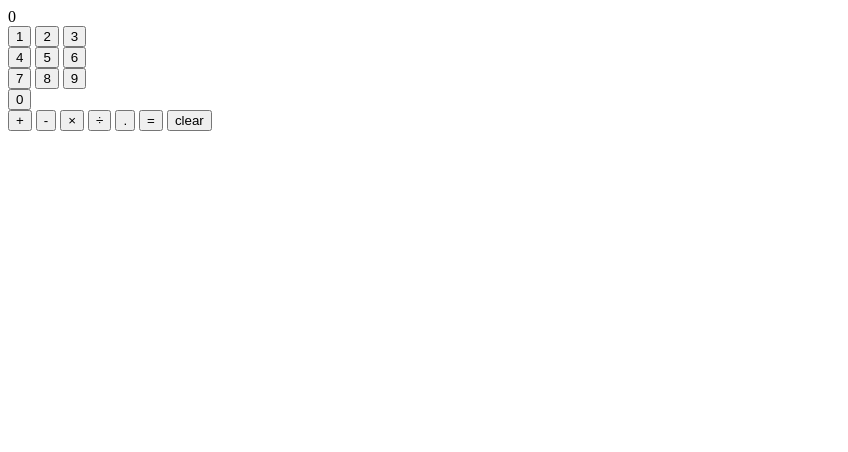
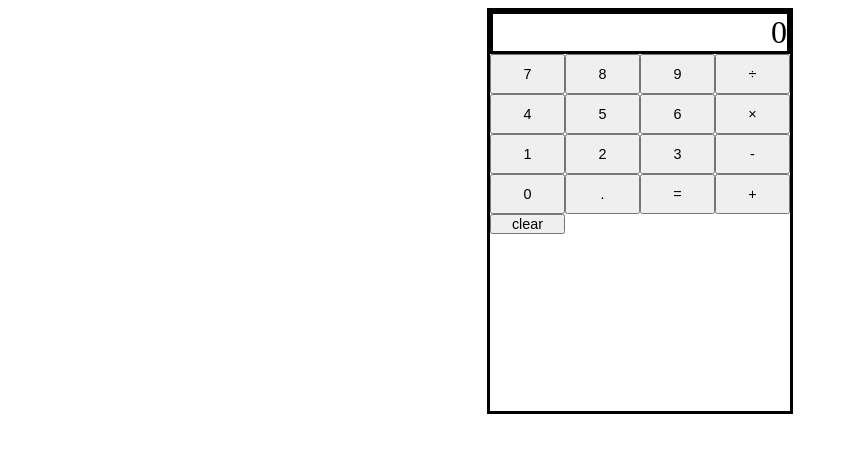
Before and after one commit to bdang003/Calculator, a plain HTML site: page index.html in a window 1280 px wide. Both pictures are taken after a click on the button "clear". Shown: the whole page, without its empty margins (0-848 px from the left). Drawn offline with Linux system fonts and the light colour scheme.

Commit message:
began css. Modified html arragement to fit the style of a traditional calculator. Currently fixing: issue with input values.length>17 digits

```diff
--- a/index.css
+++ b/index.css
@@ -0,0 +1,29 @@
+#calculatorBody{
+    width: 300px;
+    height: 400px;
+    margin: auto;
+    border: solid;
+}
+
+#display{
+    width: 98%;
+    margin: auto;
+    border: solid;
+    text-align: right;
+    font-size: 2em;
+}
+
+.row{
+    display: flex;
+    height: 40px;
+    width: 100%;
+    height:
+}
+
+.calcButton{
+    height: 100%;
+    width: 25%;
+    margin: 0;
+    padding: 0;
+    font-size: 90%;
+}
--- a/index.html
+++ b/index.html
@@ -1,38 +1,41 @@
 <!DOCTYPE html>
 <html>
 
-<head></head>
+<head>
+    <link href="index.css" rel="stylesheet">
+</head>
 
 <body>
     <div id='calculatorBody'>
         <div id="display">0</div>
         <div id='inputs'>
             <div id='inputNumbers'>
-                <div>
-                    <button class='number'>1</button>
-                    <button class='number'>2</button>
-                    <button class='number'>3</button>
+                <div class='row'>
+                    <button class='number calcButton'>7</button>
+                    <button class='number calcButton'>8</button>
+                    <button class='number calcButton'>9</button>
+                    <button class='operator calcButton'>÷</button>
                 </div>
-                <div>
-                    <button class='number'>4</button>
-                    <button class='number'>5</button>
-                    <button class='number'>6</button>
+                <div class='row'>
+                    <button class='number calcButton'>4</button>
+                    <button class='number calcButton'>5</button>
+                    <button class='number calcButton'>6</button>
+                    <button class='operator calcButton'>×</button>
                 </div>
-                <div>
-                    <button class='number'>7</button>
-                    <button class='number'>8</button>
-                    <button class='number'>9</button>
+                <div class='row'>
+                    <button class='number calcButton'>1</button>
+                    <button class='number calcButton'>2</button>
+                    <button class='number calcButton'>3</button>
+                    <button class='operator calcButton'>-</button>
                 </div>
-                    <button class='number'>0</button>
-            </div>
+                <div class ='row'>
+                    <button class='number calcButton'>0</button>
+                    <button class='number calcButton'>.</button>
+                    <button class='operator calcButton'>=</button>
+                    <button class='operator calcButton'>+</button>
+                </div>
             <div id='inputOperators'>
-                <button class='operator'>+</button>
-                <button class='operator'>-</button>
-                <button class='operator'>×</button>
-                <button class='operator'>÷</button>
-                <button class='number'>.</button>
-                <button class='operator'>=</button>
-                <button class='operator'>clear</button>
+                <button class='operator calcButton'>clear</button>
             </div>
         </div>
     </div>
--- a/script.js
+++ b/script.js
@@ -2,27 +2,27 @@ const display = document.querySelector('#display');
 const numbers = Array.from(document.querySelectorAll('.number'));
 const operators = Array.from(document.querySelectorAll('.operator'));
 numbers.forEach(element => element.addEventListener('click', enterNumber));
-operators.forEach(element => element.addEventListener('click',calculate));
+operators.forEach(element => element.addEventListener('click',operate));
 
-let currentInputValue = 0;
-let storedInputValue = 0;
+let storedInputValue = '';
+let currentInputValue = '';
 let storedOperator = '';
 let decimalUsed = false;
 
 
-function calculate(){
+function operate(){
     if(this.innerHTML=='clear'){
         reset();
         updateDisplay(currentInputValue);
     }
     else{
-        operator = this.innerHTML;
-        operate(storedInputValue, Number(currentInputValue), operator);
+        let operator = this.innerHTML;
+        calculate(storedInputValue, Number(currentInputValue), operator);
     }
     decimalUsed = false; //if an operator is used, currentInputValue gets a reset
 }
 
-function operate(prevVal, currentVal, operator){
+function calculate(prevVal, currentVal, operator){
     if(operator!='='){ //does operation for +,-,×, and ÷. storedOperator allows for consecutive operations to be used
         if(!storedOperator){  //if this is the first operation used, it stores it for later use in case next action is another operation
             switch(operator){
@@ -55,12 +55,13 @@ function operate(prevVal, currentVal, operator){
         updateDisplay(storedInputValue);
     }
     else if(operator=='='){ //method for when operator is an '='
-        operate(Number(storedInputValue),Number(currentInputValue),storedOperator); //takes stored info and excutes
+        calculate(Number(storedInputValue),Number(currentInputValue),storedOperator); //takes stored info and excutes
         reset(); //resets storedInputValue, storedOperator, currentInputValue, and decimal used
     }
 }
 
 function enterNumber(){ //changes currentInputValue based on user input (accounts for decimal as well)
+    if(currentInputValue.length<20){
         if(currentInputValue == '0' && this.innerHTML != '.'){ //for first numerical value inputted
             currentInputValue = this.innerHTML;
         }
@@ -70,10 +71,11 @@ function enterNumber(){ //changes currentInputValue based on user input (account
         }
         updateDisplay(currentInputValue);
     }
+}
 
 function reset(){ //resets all global variables to default
-    storedInputValue = 0;
-    currentInputValue = 0;
+    storedInputValue = '';
+    currentInputValue = '';
     storedOperator = '';
     decimalUsed = false;
 }
@@ -81,5 +83,5 @@ function reset(){ //resets all global variables to default
 function updateDisplay(num){ //changes display on calculator
     display.innerHTML=num;
     if(!num){ display.innerHTML = '0'} //changes empty string display to '0'
-    //console.log(`Stored: ${storedInputValue} Current: ${currentInputValue}`);
+    console.log(`Stored: ${storedInputValue} Current: ${currentInputValue}`);
 }
```
Lines whose indentation alone changed are shown as unchanged.
